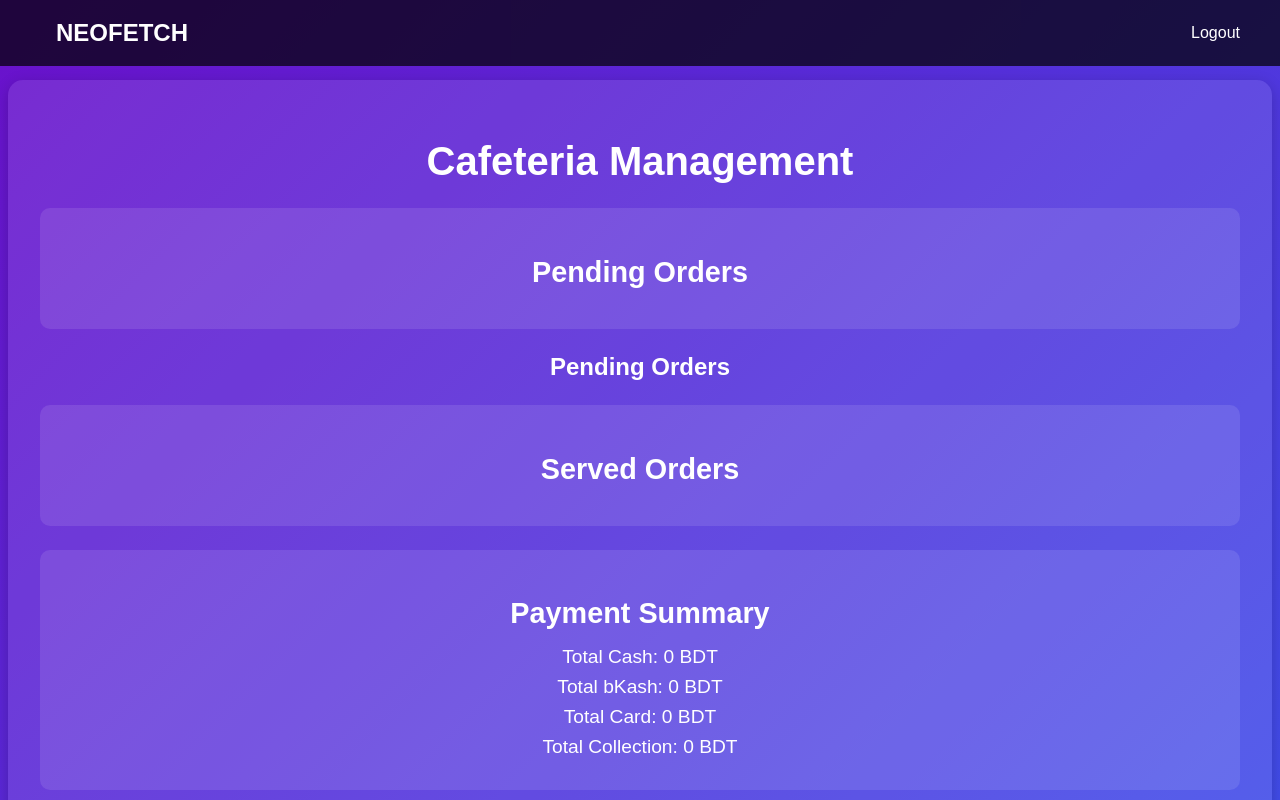
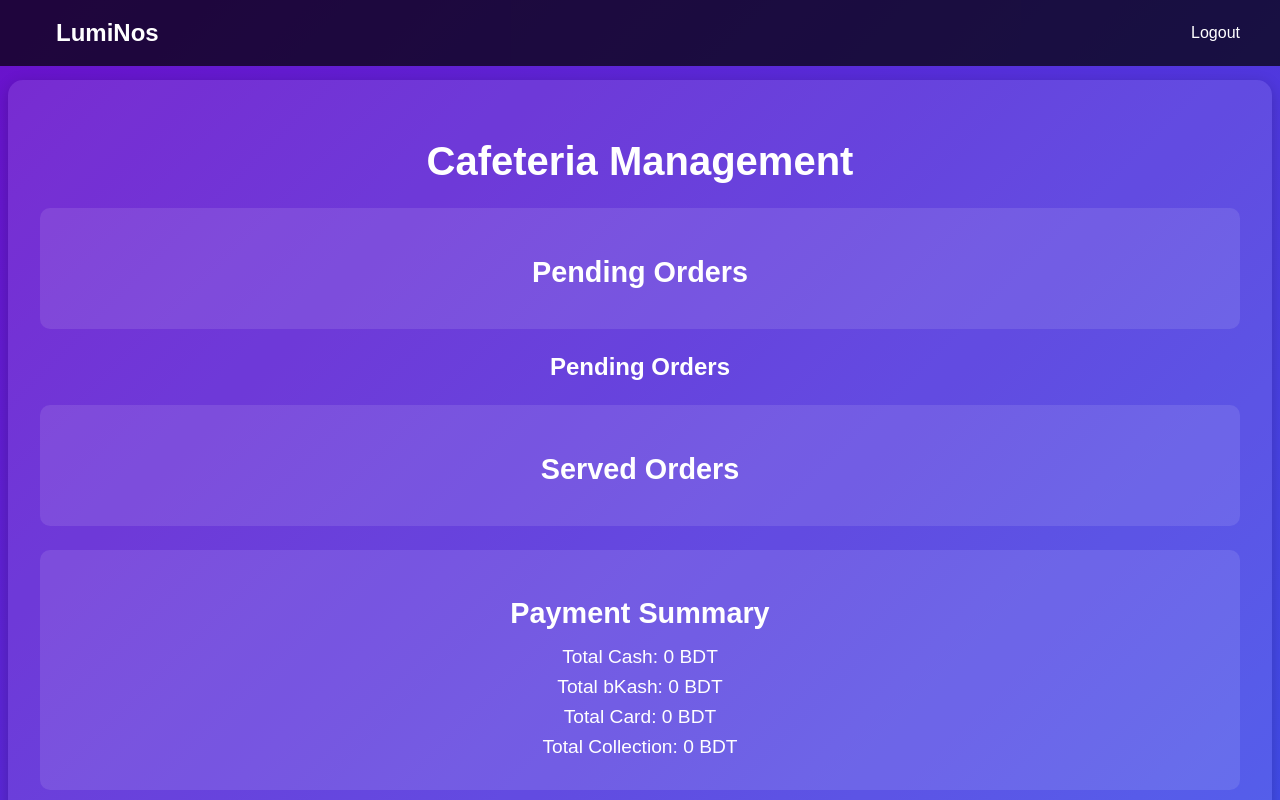
Before and after one commit to niloyblueee/Mist_hack2025_Finals, a plain HTML site: page Mist hackathon v5 lite/cafeteria-management.html in a window 1280 px wide. Shown: the top 800 px of the page. Drawn offline with Linux system fonts and the light colour scheme.

Commit message:
luminos holo nam

```diff
--- a/Mist hackathon v5 lite/cafeteria-management.html
+++ b/Mist hackathon v5 lite/cafeteria-management.html
@@ -10,7 +10,7 @@
   <!-- Navigation Bar -->
   <nav>
     <div class="nav-container">
-      <h1>NEOFETCH</h1>
+      <h1>LumiNos</h1>
       <div class="nav-links">
         <span id="logged-in-user"></span>
         <button onclick="logout()">Logout</button>
```
Also changed, not shown: Mist hackathon v5 lite/cafeteria.html (+1 -1 lines), Mist hackathon v5 lite/student.html (+1 -1 lines).
